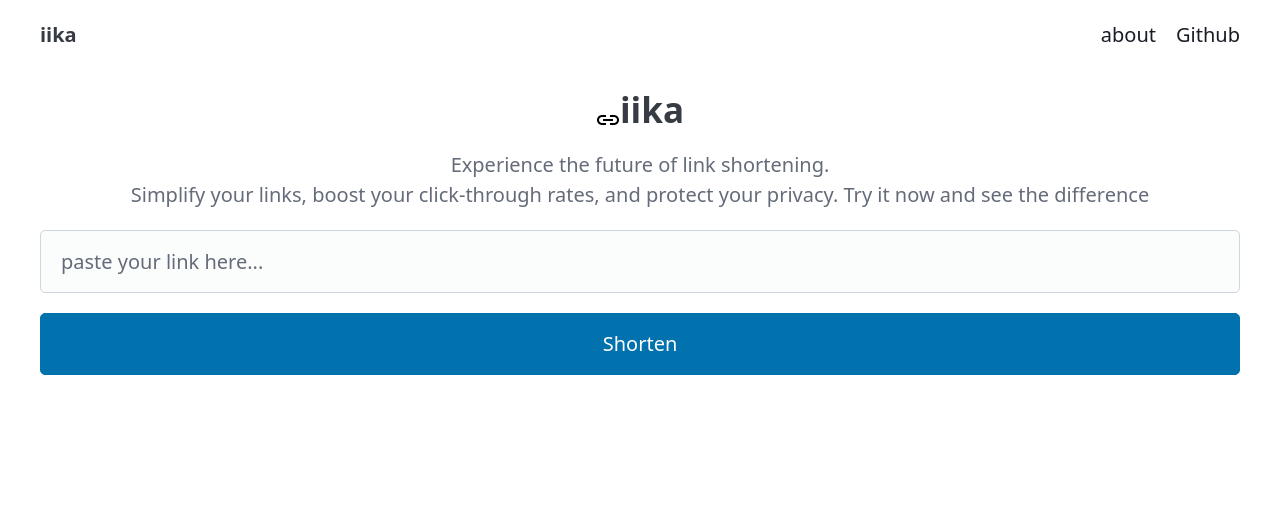
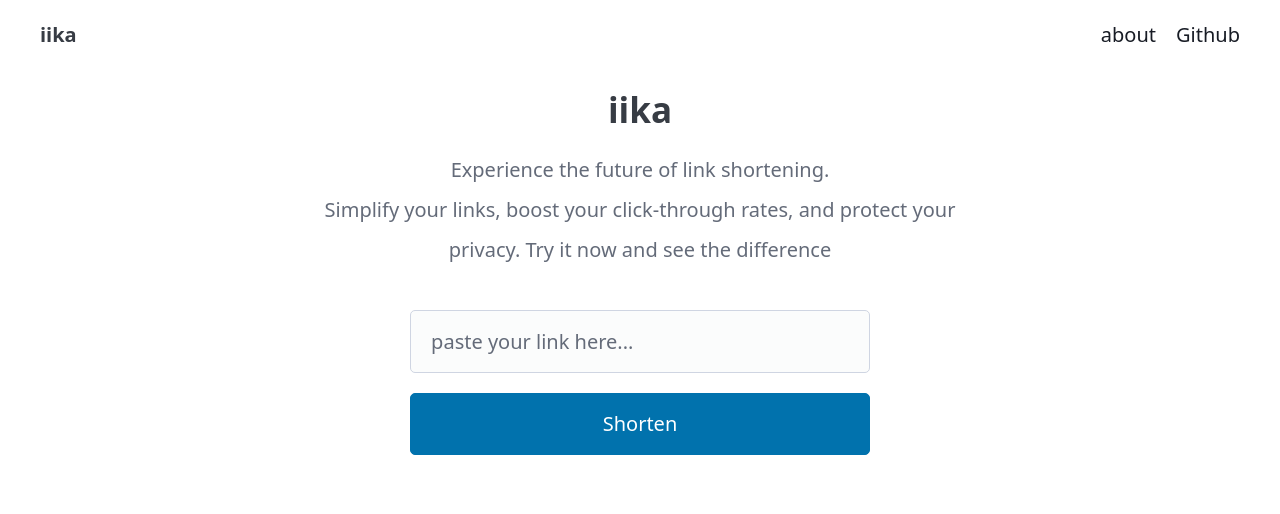
Before and after one commit to maybe-raymond/URL-shortner, a Flask app: page / in a window 1280 px wide. Shown: the top 514 px of the page. Run offline with Flask 3, Linux system fonts and the light colour scheme; some libraries are stand-ins or nearby versions.

Commit message:
Containor fixed

```diff
--- a/main/static/main.css
+++ b/main/static/main.css
@@ -1,7 +1,12 @@
 
-main{
-	width: 60%;
+#main{
+	display: flex;
+	flex-direction: column;
+	justify-content: center;
+	align-items: center;
 }
+
+
 header{
 	text-align: center;
 	display: flex;
@@ -11,6 +16,7 @@ header{
 
 .para{
 	text-align: center;
+	line-height: 2;
 }
 article{
 	display: flex;
@@ -22,3 +28,11 @@ article{
 #new_link{
 	margin-right: 10px;
 }
+
+hgroup{
+	max-width: 55%;
+}
+
+.input-cont{
+
+}
--- a/main/templates/index.html
+++ b/main/templates/index.html
@@ -20,10 +20,9 @@
 				<li><a class="contrast">Github</a></li>
 			</ul>
 		</nav>
-		<main class="container">
+		<main id="main">
 			<hgroup>
 				<header>
-					<img src="/static/assets/link.png"alt="link icon" />
 					<div>
 						<h2>iika</h2>
 					<div>
@@ -34,6 +33,7 @@
 					 Simplify your links, boost your click-through rates, and protect your privacy. Try it now and see the difference</p>
 				</section>
 			</hgroup>
+			<div class="input-cont">
 			{% if error %}
 				<form class="input-contantor" id="error" action="{{ url_for('index') }}" method="POST" enctype="multipart/form-data" >
 					<input type="text" name="links" aria-invalid="true" aria-describedby="invalid-helper" placeholder="paste your link here...">
@@ -64,7 +64,7 @@
 
 				</script>
 			{% endif %}
-
+			</div>
 		</main>
 	</body>
 </html>
```
